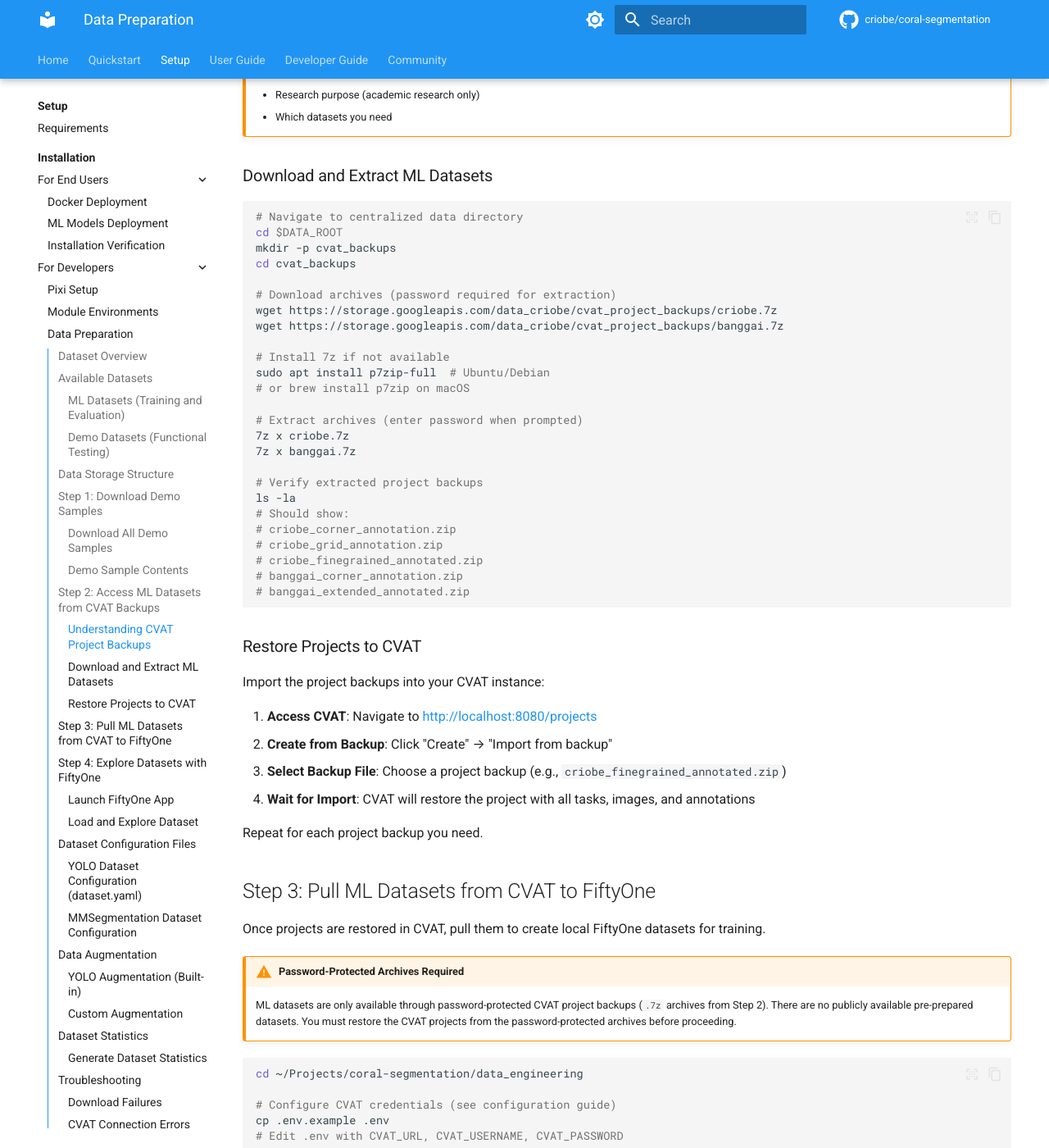
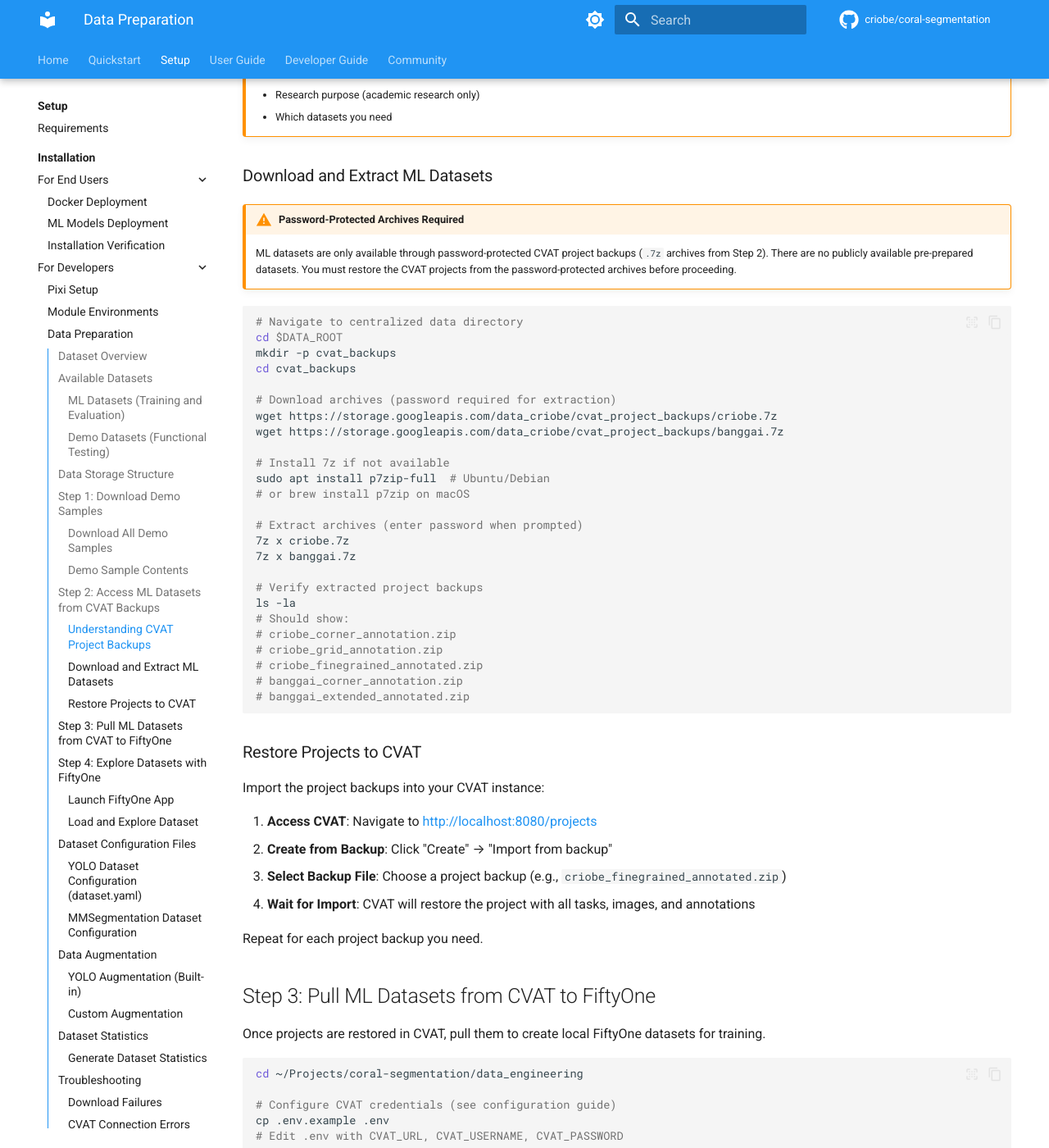
Before and after one commit to Criobe/documentation, an MkDocs documentation site: the page built from docs/setup/installation/for-developers/3-data-preparation.md, in a window 1280 px wide and 1400 px high, scrolled down 5932 px. Shown: the whole window at 82% size. Built offline with MkDocs 1.6.1 and Material for MkDocs 9.7.7, drawn with Linux system fonts in a browser that asks for light colours; comment, search, counter and statistics services are not loaded; the version menu is left out; part of the change alters nothing that is shown.

````diff
--- a/docs/setup/installation/for-developers/3-data-preparation.md
+++ b/docs/setup/installation/for-developers/3-data-preparation.md
@@ -236,6 +236,9 @@ Each dataset is exported from CVAT as a project backup (`.zip` file), then multi
 
 ### Download and Extract ML Datasets
 
+!!! warning "Password-Protected Archives Required"
+    ML datasets are only available through password-protected CVAT project backups (`.7z` archives from Step 2). There are no publicly available pre-prepared datasets. You must restore the CVAT projects from the password-protected archives before proceeding.
+
 ```bash
 # Navigate to centralized data directory
 cd $DATA_ROOT
@@ -278,10 +281,6 @@ Repeat for each project backup you need.
 ## Step 3: Pull ML Datasets from CVAT to FiftyOne
 
 Once projects are restored in CVAT, pull them to create local FiftyOne datasets for training.
-
-!!! warning "Password-Protected Archives Required"
-    ML datasets are only available through password-protected CVAT project backups (`.7z` archives from Step 2). There are no publicly available pre-prepared datasets. You must restore the CVAT projects from the password-protected archives before proceeding.
-
 ```bash
 cd ~/Projects/coral-segmentation/data_engineering
 
````
